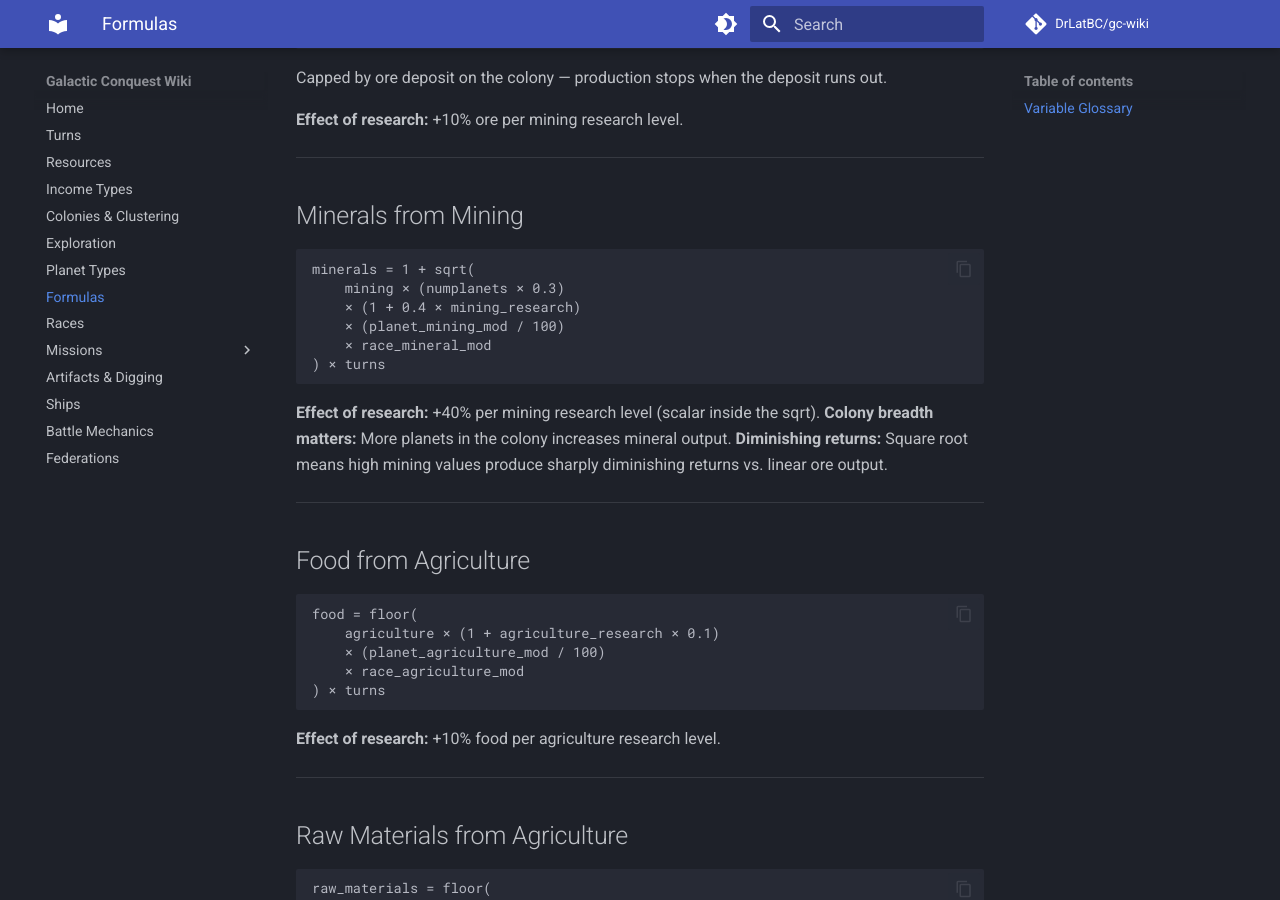
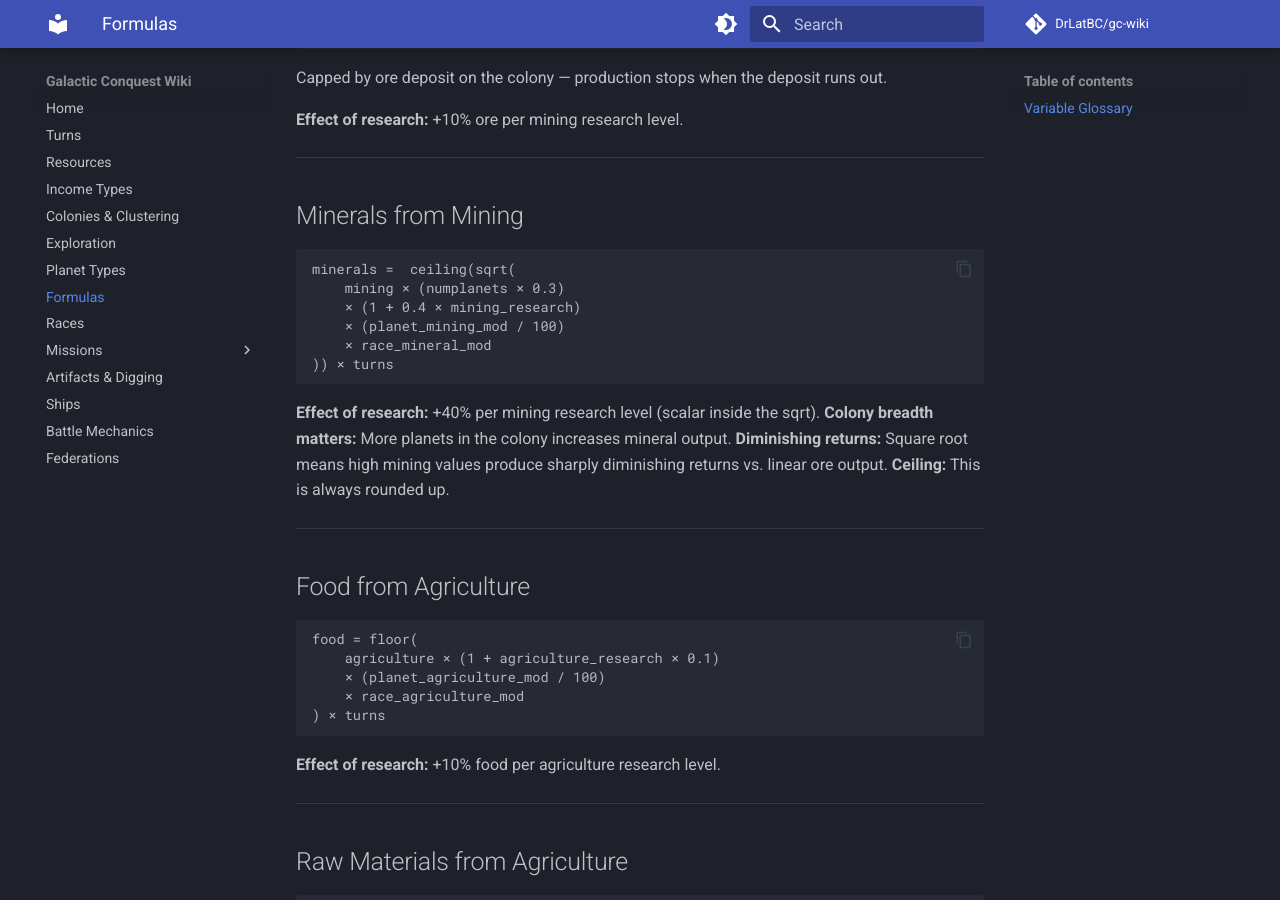
Before and after one commit to DrLatBC/gc-wiki, an MkDocs documentation site: the page built from docs/formulas.md, in a window 1280 px wide and 900 px high, scrolled down 1825 px. Built offline with MkDocs 1.6.1 and Material for MkDocs 9.7.7, drawn with Linux system fonts in a browser that asks for light colours; comment, search, counter and statistics services are not loaded.

Commit message:
Modify mineral calculation to use ceiling function
Updated mineral formula to use ceiling function for rounding.

````diff
--- a/docs/formulas.md
+++ b/docs/formulas.md
@@ -55,17 +55,18 @@ Capped by ore deposit on the colony — production stops when the deposit runs o
 ## Minerals from Mining
 
 ```
-minerals = 1 + sqrt(
+minerals =  ceiling(sqrt(
     mining × (numplanets × 0.3)
     × (1 + 0.4 × mining_research)
     × (planet_mining_mod / 100)
     × race_mineral_mod
-) × turns
+)) × turns
 ```
 
 **Effect of research:** +40% per mining research level (scalar inside the sqrt).
 **Colony breadth matters:** More planets in the colony increases mineral output.
 **Diminishing returns:** Square root means high mining values produce sharply diminishing returns vs. linear ore output.
+**Ceiling:** This is always rounded up.
 
 ---
 
````
